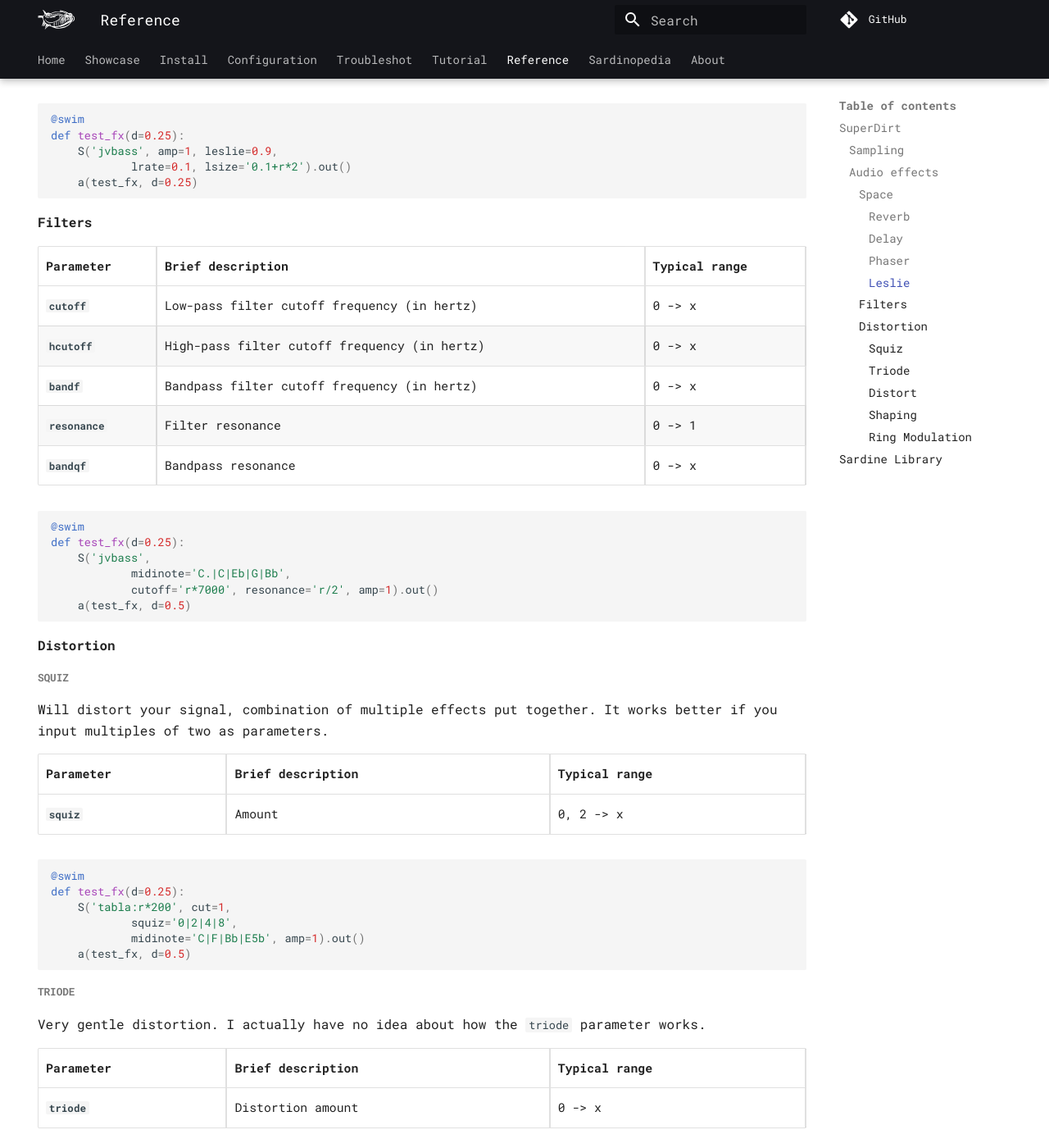
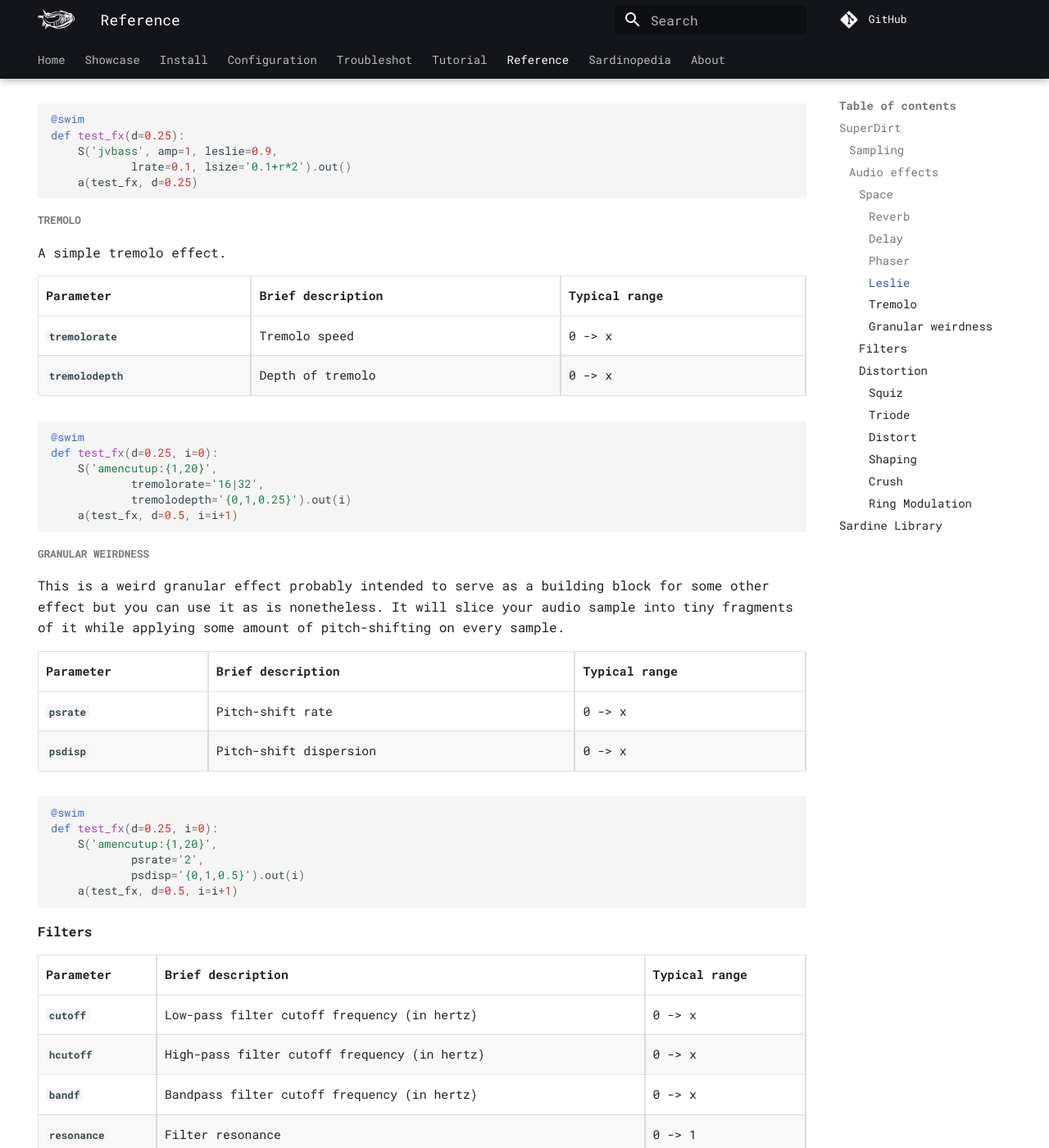
Before and after one commit to EmmaleeBonderud0325/sardine, an MkDocs documentation site: the page built from docs/reference.md, in a window 1280 px wide and 1400 px high, scrolled down 3298 px. Shown: the whole window at 82% size. Built offline with MkDocs 1.6.1 and Material for MkDocs 9.7.7, drawn with Linux system fonts in a browser that asks for light colours; comment, search, counter and statistics services are not loaded; some of the changed text lies outside the part shown.

Commit message:
Adding missing basic audio effects

````diff
--- a/docs/reference.md
+++ b/docs/reference.md
@@ -161,6 +161,43 @@ def test_fx(d=0.25):
     a(test_fx, d=0.25)
 ```
 
+##### Tremolo
+
+A simple tremolo effect.
+
+| Parameter         | Brief description                                          | Typical range|
+|-------------------|------------------------------------------------------------|--------------|
+|**`tremolorate`**  |Tremolo speed                                               |0 -> x        |
+|**`tremolodepth`** |Depth of tremolo                                            |0 -> x        |
+
+
+```python
+@swim
+def test_fx(d=0.25, i=0):
+    S('amencutup:{1,20}',
+            tremolorate='16|32',
+            tremolodepth='{0,1,0.25}').out(i)
+    a(test_fx, d=0.5, i=i+1)
+```
+
+##### Granular weirdness
+
+This is a weird granular effect probably intended to serve as a building block for some other effect but you can use it as is nonetheless. It will slice your audio sample into tiny fragments of it while applying some amount of pitch-shifting on every sample.
+
+| Parameter         | Brief description                                          | Typical range|
+|-------------------|------------------------------------------------------------|--------------|
+|**`psrate`**       |Pitch-shift rate                                            |0 -> x        |
+|**`psdisp`**       |Pitch-shift dispersion                                      |0 -> x        |
+
+```python
+@swim
+def test_fx(d=0.25, i=0):
+    S('amencutup:{1,20}',
+            psrate='2',
+            psdisp='{0,1,0.5}').out(i)
+    a(test_fx, d=0.5, i=i+1)
+```
+
 #### Filters
 
 | Parameter         | Brief description                                          | Typical range|
@@ -234,7 +271,6 @@ def test_fx(d=0.25):
     a(test_fx, d=0.5)
 ```
 
-
 ##### Shaping
 
 Shape is an amplifier that can enter distortion territory but with a gentle curve. It will naturally
@@ -248,6 +284,20 @@ make your sound louder the more you ramp up the value.
 @swim
 def test_fx(d=0.25, i=0):
     S('amencutup:{1,20}', shape='{0,1,0.1}').out(i)
+    a(test_fx, d=0.5, i=i+1)
+```
+##### Crush
+
+A very agressive bit crushing effect. Works only when you input multiples of 2. `2` for extreme crushing, `32` for non-discernable.
+
+| Parameter         | Brief description                                          | Typical range|
+|-------------------|------------------------------------------------------------|--------------|
+|**`crush`**        |Crushing factor                                             |0 -> x        |
+
+```python
+@swim
+def test_fx(d=0.25, i=0):
+    S('bd, sn, hh, sn', crush=4).out(i)
     a(test_fx, d=0.5, i=i+1)
 ```
 
````
